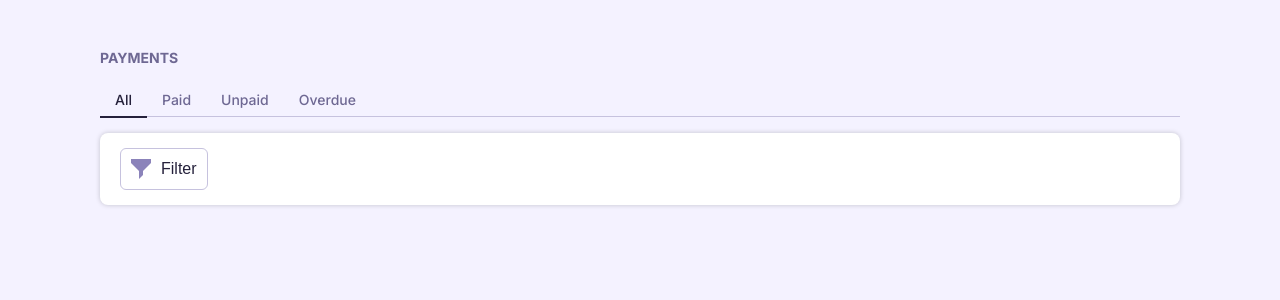
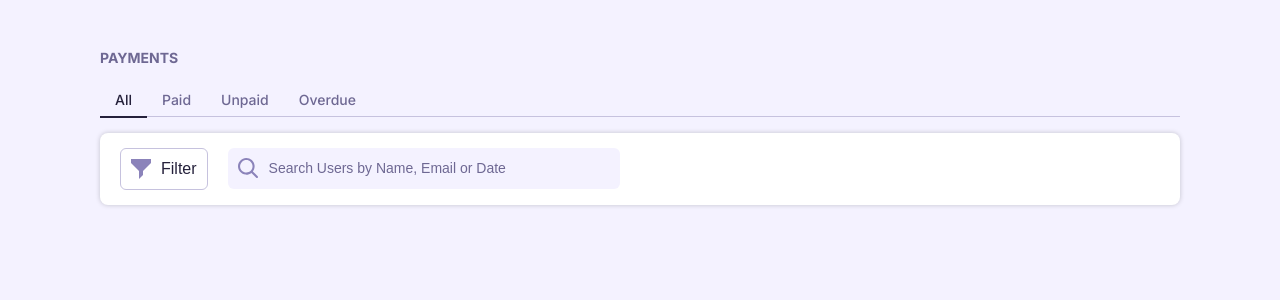
Before and after one commit to artiom-climenko/contacts-with-transactions, a React (Vite) app: page / in a window 1280 px wide. Shown: the top 300 px of the page. Built offline with nearby package versions, Linux system fonts and the light colour scheme.

Commit message:
feat(Search Field): Implement a search field

```diff
--- a/src/components/ContactsContainer/index.tsx
+++ b/src/components/ContactsContainer/index.tsx
@@ -1,5 +1,5 @@
 import React from 'react';
-import { FilterButton } from '../FilterButton';
+import { FilterButton, SearchField } from '../../components';
 import { Container, FilterAndSearch } from './index.styles';
 
 export function ContactsContainer() {
@@ -7,6 +7,7 @@ export function ContactsContainer() {
     <Container>
       <FilterAndSearch>
         <FilterButton />
+        <SearchField />
       </FilterAndSearch>
     </Container>
   );
--- a/src/components/Icon/index.tsx
+++ b/src/components/Icon/index.tsx
@@ -15,6 +15,7 @@ export enum IconNames {
   breadcrumb = 'breadcrumb',
   radioActive = 'radioActive',
   radioNeutral = 'radioNeutral',
+  search = 'search'
 }
 
 export interface IPropsIcon {
@@ -26,7 +27,7 @@ export interface IPropsIcon {
 export function Icon({ size, fill, icon }: IPropsIcon) {
   return (
     <svg width={size} height={size} fill={fill}>
-      <use href={sprite + `#${icon}`} />;
+      <use href={`${sprite}#${icon}`} />;
     </svg>
   );
 }
--- /dev/null
+++ b/src/components/SearchField/index.styles.ts
@@ -0,0 +1,45 @@
+import styled from '@emotion/styled';
+
+export const SearchInput = styled.input`
+  position: relative;
+  width: 100%;
+  max-width: 392px;
+  margin-left: 20px;
+  padding: 11px 5px 11px 40px;
+  background: var(--color-background-stripe);
+  outline: none;
+  border: 1px solid transparent;
+  border-radius: 6px;
+  font-size: 14px;
+  line-height: 1.2;
+  color: var(--color-font-primary-variant);
+  &::placeholder {
+    color: var(--color-font-primary-variant);
+    transition: opacity 0.3s ease;
+  }
+  &:focus {
+    border: 1px solid var(--color-primary);
+    &::placeholder {
+      opacity: 0;
+      transition: opacity 0.3s ease;
+    }
+  }
+  &::-webkit-search-decoration,
+  ::-webkit-search-cancel-button,
+  ::-webkit-search-results-button,
+  ::-webkit-search-results-decoration {
+    display: none;
+  }
+`;
+
+export const SearchFieldWrapper = styled.div`
+  position: relative;
+  width: 100%;
+`;
+
+export const IconWrapper = styled.span`
+  position: absolute;
+  top: 10px;
+  left: 30px;
+  z-index: 10;
+`;
--- /dev/null
+++ b/src/components/SearchField/index.tsx
@@ -0,0 +1,21 @@
+import React from 'react';
+import { IconWrapper, SearchFieldWrapper, SearchInput } from './index.styles';
+import { Icon, IconNames } from '../Icon';
+
+export function SearchField() {
+  return (
+    <SearchFieldWrapper>
+      <IconWrapper>
+        <Icon
+          icon={IconNames.search}
+          size={20}
+          fill="var(--color-font-primary-icon)"
+        />
+      </IconWrapper>
+      <SearchInput
+        type="search"
+        placeholder="Search Users by Name, Email or Date"
+      />
+    </SearchFieldWrapper>
+  );
+}
--- a/src/components/index.ts
+++ b/src/components/index.ts
@@ -3,3 +3,4 @@ export * from './ContactsContainer';
 export * from './FilterButton';
 export * from './PageTitle';
 export * from './TabBar';
+export * from './SearchField';
```
Also changed, not shown: src/assets/icons/sprite.svg.
